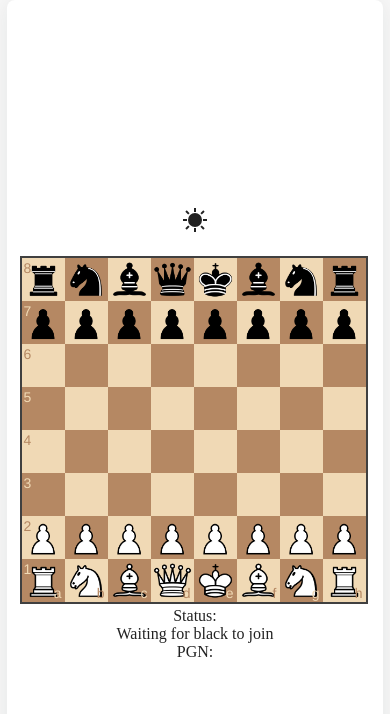
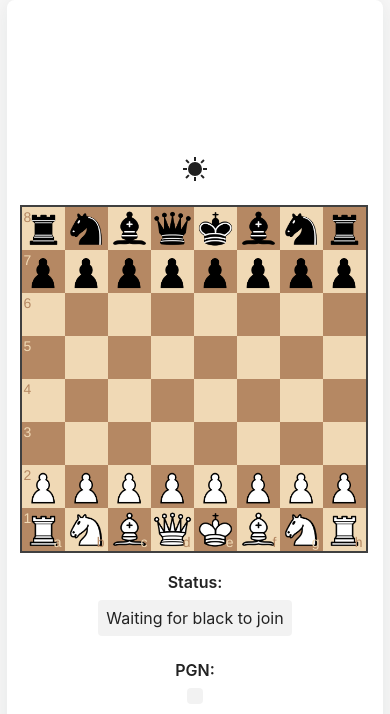
Before and after one commit to NSZMJ/Chess_Club, a website: page front/views/game.html in a window 390 px wide. Both pictures are taken after a click on the button "Toggle dark mode". Drawn offline with nearby package versions, Linux system fonts and the light colour scheme; files that its build step writes are made by us from their sources; no server answers.

Commit message:
Update game.html

```diff
--- a/front/views/game.html
+++ b/front/views/game.html
@@ -8,11 +8,13 @@
         height: 100%;
         margin: 0;
         padding: 0;
+        overflow-x: hidden;
       }
       body {
         background: #1c2526;
         color: #e0f7fa;
         transition: background 0.3s, color 0.3s;
+        font-family: 'Inter', -apple-system, BlinkMacSystemFont, 'Segoe UI', Roboto, sans-serif;
       }
       body.light-mode {
         background: #f7f7f7;
@@ -42,7 +44,29 @@
         max-width: 90vw;
         min-width: 250px;
         aspect-ratio: 1 / 1;
+        cursor: pointer; /* Indicate that squares are clickable */
       }
+
+      /* Highlight styles for selected squares */
+      .highlight-square {
+        background-color: rgba(76, 175, 80, 0.4) !important;
+        box-shadow: inset 0 0 0 3px rgba(76, 175, 80, 0.8) !important;
+      }
+
+      /* Improve touch targets for mobile */
+      .square-55d63 {
+        cursor: pointer;
+        transition: background-color 0.2s ease;
+      }
+
+      /* Hover effect for desktop */
+      @media (hover: hover) {
+        .square-55d63:hover {
+          background-color: rgba(76, 175, 80, 0.2) !important;
+        }
+      }
+
+      /* Mobile-specific improvements */
       @media (max-width: 900px) {
         .center-container {
           padding: 1rem 0.5rem;
@@ -61,12 +85,39 @@
           width: 98vw;
           min-width: 120px;
         }
+
+        /* Larger touch targets on mobile */
+        .square-55d63 {
+          min-height: 40px;
+        }
       }
       @media (max-width: 400px) {
         #myBoard {
           width: 99vw;
           min-width: 80px;
         }
+      }
+
+      /* Status and PGN styling */
+      label {
+        font-weight: 600;
+        margin-top: 1rem;
+        margin-bottom: 0.5rem;
+      }
+
+      #status, #pgn {
+        background: rgba(255, 255, 255, 0.05);
+        padding: 0.5rem;
+        border-radius: 4px;
+        margin-bottom: 0.5rem;
+        word-break: break-word;
+        max-width: 100%;
+        overflow-wrap: break-word;
+      }
+
+      body.light-mode #status,
+      body.light-mode #pgn {
+        background: rgba(0, 0, 0, 0.05);
       }
     </style>
     <div class="center-container">
```
